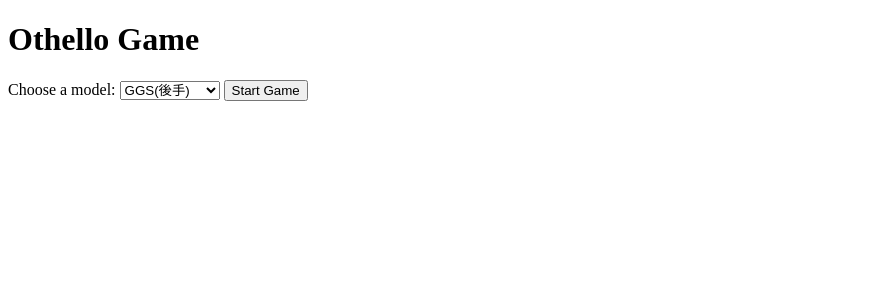
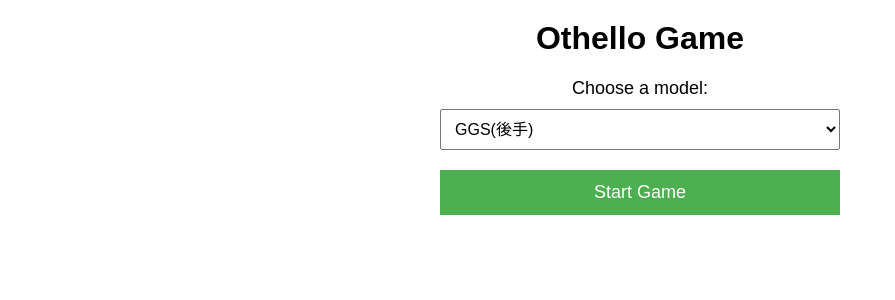
Before and after one commit to s55521st/othello_game, a Flask app: page / in a window 1280 px wide. Shown: the top 300 px of the page, without its empty margins (0-895 px from the left). Run offline with Flask 3, Linux system fonts and the light colour scheme.

Commit message:
Update model_select.html

```diff
--- a/templates/model_select.html
+++ b/templates/model_select.html
@@ -1,7 +1,55 @@
 <!DOCTYPE html>
-<html>
+<html lang="en">
 <head>
+    <meta charset="UTF-8">
+    <meta name="viewport" content="width=device-width, initial-scale=1.0">
     <title>Model Selection</title>
+    <style>
+        body {
+            font-family: Arial, sans-serif;
+            margin: 0;
+            padding: 0;
+            box-sizing: border-box;
+            text-align: center;
+        }
+
+        h1 {
+            margin-top: 20px;
+        }
+
+        form {
+            margin: 20px auto;
+            max-width: 400px;
+        }
+
+        label {
+            display: block;
+            margin-bottom: 10px;
+            font-size: 18px;
+        }
+
+        select {
+            width: 100%;
+            padding: 10px;
+            font-size: 16px;
+            margin-bottom: 20px;
+            box-sizing: border-box;
+        }
+
+        input[type="submit"] {
+            width: 100%;
+            padding: 12px;
+            font-size: 18px;
+            background-color: #4caf50;
+            color: white;
+            border: none;
+            cursor: pointer;
+        }
+
+        input[type="submit"]:hover {
+            background-color: #45a049;
+        }
+    </style>
     <script>
         // フォームが送信されたときに実行される関数
         function redirectToSelectedModel() {
```
